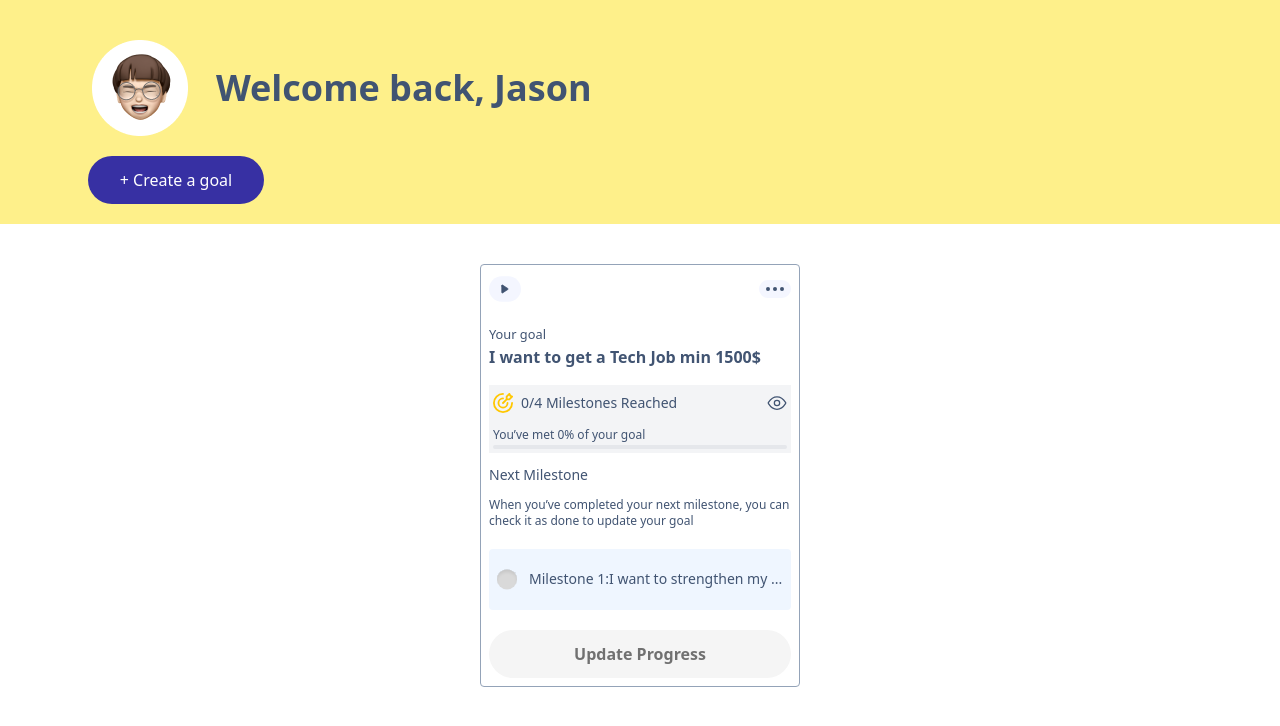
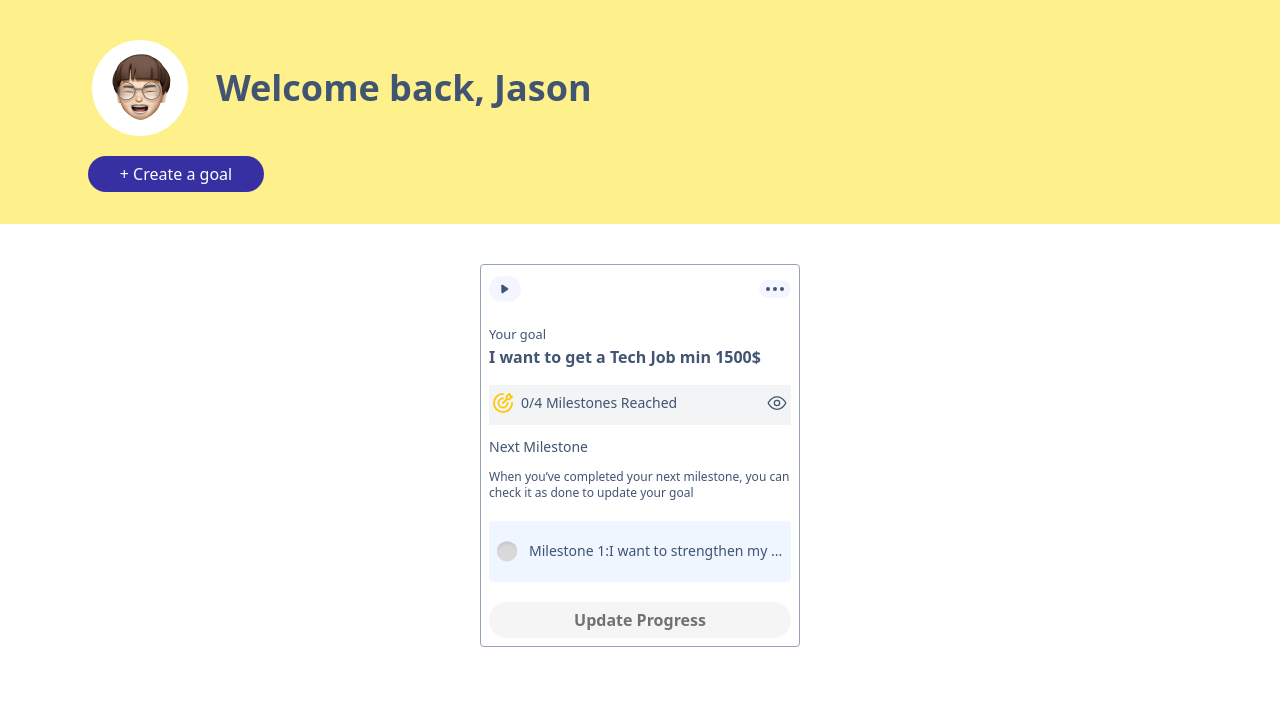
Before and after one commit to Co-Lab-You-Belong-in-Tech/Goalify, a React (Vite) app: page /dashboard in a window 1280 px wide. Shown: the top 726 px of the page. Built offline with nearby package versions, Linux system fonts and the light colour scheme.

Commit message:
Add toggle progress

```diff
--- a/src/assets/icons.js
+++ b/src/assets/icons.js
@@ -6,6 +6,7 @@ import eyeI from './icons/eye.svg';
 import playI from './icons/Play.svg';
 import dotsI from './icons/dots.svg';
 import progressI from './icons/progress.svg';
+import uneyeI from './icons/uneye.svg';
 
 export {
   progressI,
@@ -16,4 +17,5 @@ export {
   editI,
   deleteI,
   dotsI,
+  uneyeI,
 };
--- /dev/null
+++ b/src/components/catagory.jsx
@@ -0,0 +1,9 @@
+import React from 'react'
+
+const Catagory = () => {
+  return (
+    <div>Catagory</div>
+  )
+}
+
+export default Catagory
--- /dev/null
+++ b/src/hooks/useToggle.js
@@ -0,0 +1,8 @@
+import { useState } from 'react';
+
+export default function useToggle(initial) {
+  const [value, setValue] = useState(initial);
+  const toggle = () => setValue(!value);
+
+  return [value, toggle];
+}
--- a/src/index.css
+++ b/src/index.css
@@ -8,7 +8,7 @@
 
 @layer components {
   .btn-primary {
-    @apply bg-indigo-800 flex justify-center items-center text-white w-full rounded-3xl py-3;
+    @apply bg-indigo-800 flex justify-center items-center text-white w-full rounded-3xl py-1.5;
   }
 }
 
--- a/src/pages/dashboard/card.jsx
+++ b/src/pages/dashboard/card.jsx
@@ -2,6 +2,7 @@ import { useState } from 'react';
 import { useDispatch } from 'react-redux';
 import { useNavigate } from 'react-router-dom';
 import { removeGoal, updateProgress } from '../../redux/goal/goalSlice';
+import useToggle from '../../hooks/useToggle';
 import Button from '../../components/button';
 import Progress from '../../components/progress';
 import {
@@ -13,6 +14,7 @@ import {
   completeI,
   editI,
   deleteI,
+  uneyeI,
 } from '../../assets/icons';
 
 const Card = ({ goal }) => {
@@ -20,6 +22,7 @@ const Card = ({ goal }) => {
   const navigate = useNavigate();
   const [action, setAction] = useState(false);
   const [complete, setComplete] = useState(false);
+  const [view, toggleView] = useToggle(false);
   const actionView = action ? (
     <div className="flex gap-2">
       <Button
@@ -71,13 +74,33 @@ const Card = ({ goal }) => {
               Reached
             </span>
           </div>
-          <span>
-            <img className="w-5 h-5" src={eyeI} alt="eyeI" />
-          </span>
+          {view ? (
+            <span>
+              <img
+                onClick={toggleView}
+                className="w-5 h-5"
+                src={uneyeI}
+                alt="eyeI"
+              />
+            </span>
+          ) : (
+            <span>
+              <img
+                onClick={toggleView}
+                className="w-5 h-5"
+                src={eyeI}
+                alt="eyeI"
+              />
+            </span>
+          )}
         </div>
-        <div className="px-1">
-          <Progress goal={goal} />
-        </div>
+        {view ? (
+          <div className="px-1">
+            <Progress goal={goal} />
+          </div>
+        ) : (
+          ''
+        )}
       </div>
       <div className="my-3 text-sm ">Next Milestone</div>
       <p className="text-xs">
```
Also changed, not shown: src/pages/dashboard/header.jsx (+9 -6 lines), src/assets/icons/uneye.svg (added).
